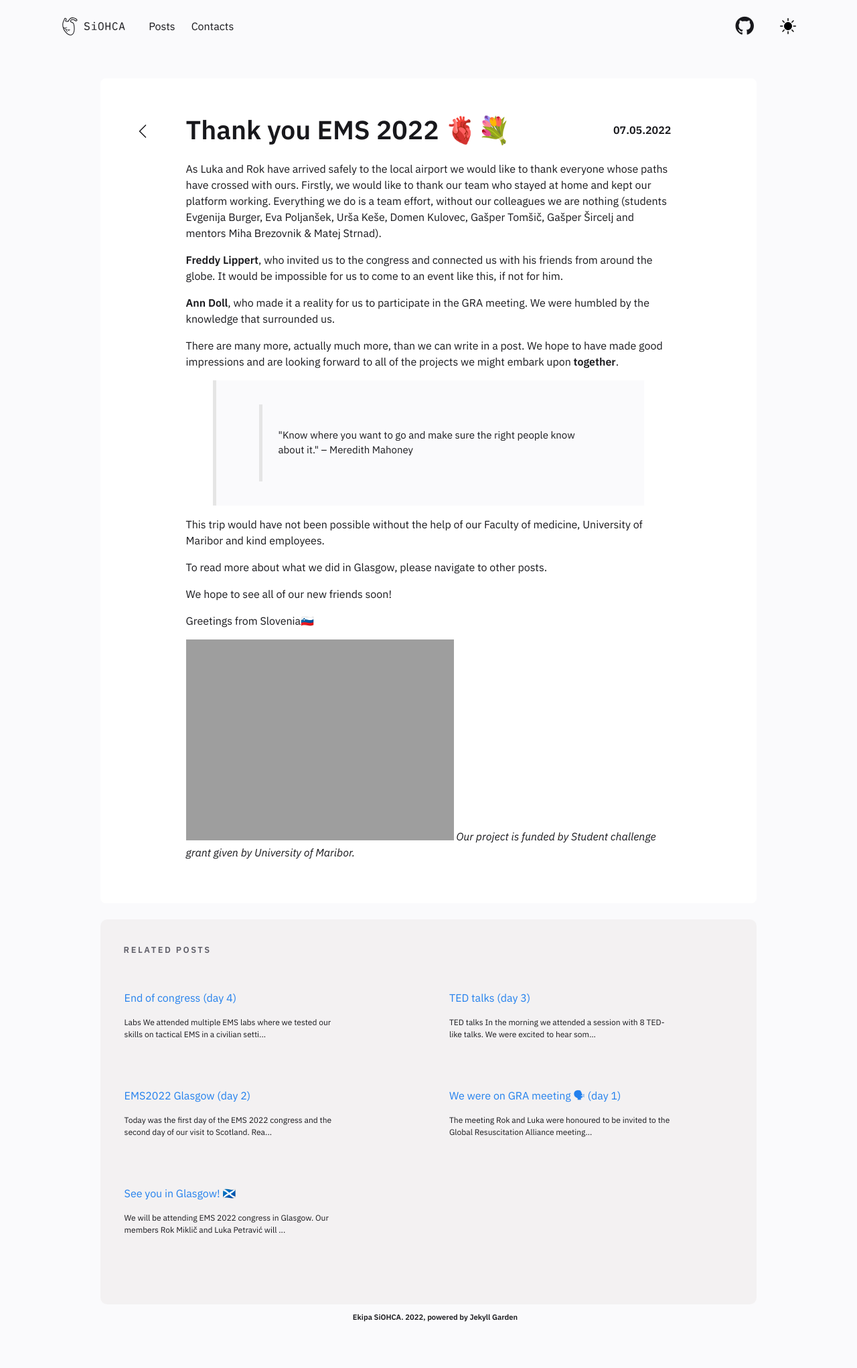
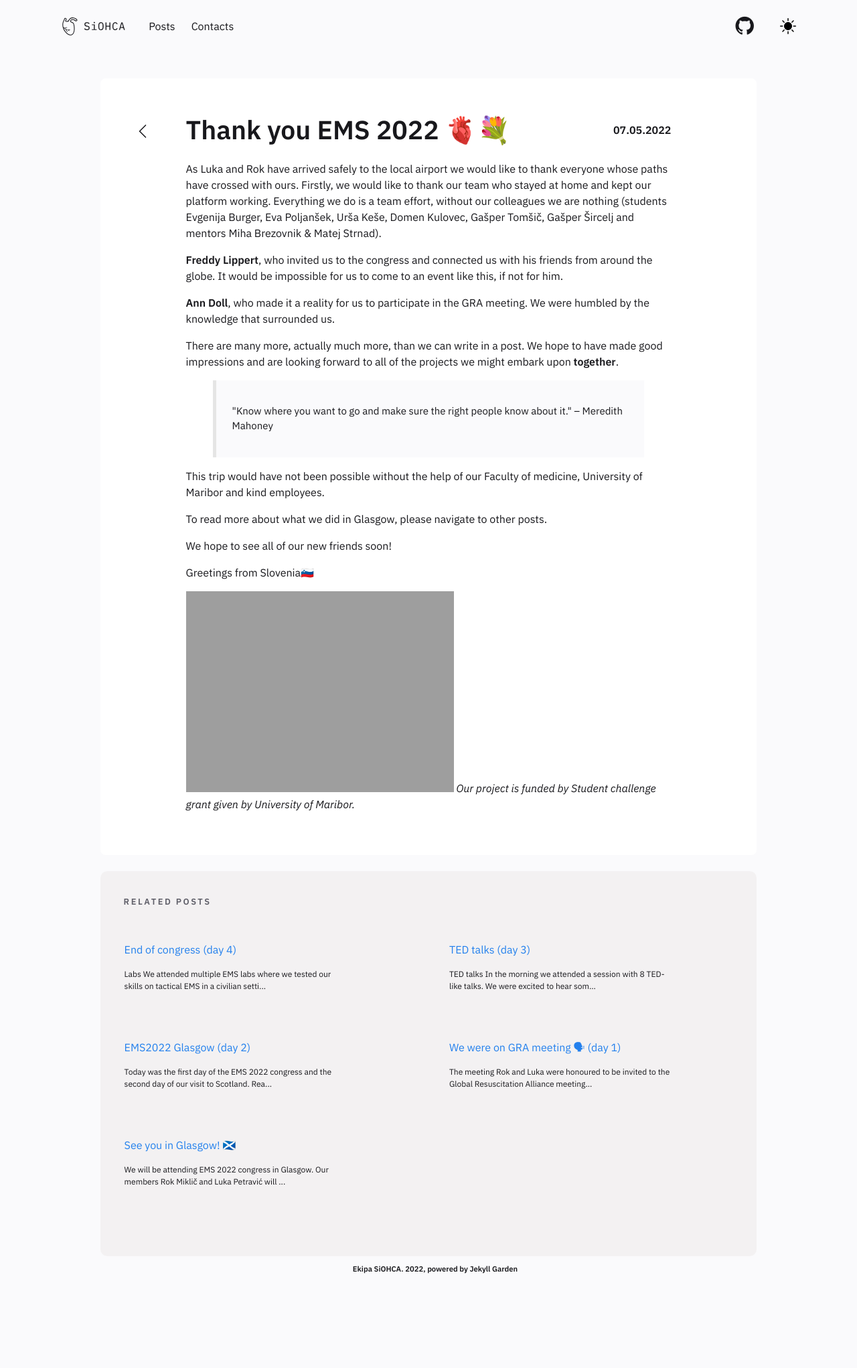
Before and after one commit to SterArcher/OHCA-registry-Slovenia, a Jekyll site: the page built from _posts/2022-05-07-Thank you EMS2022.md, in a window 1280 px wide. Shown: the whole page at 67% size. Built offline with Jekyll 4.4.1, drawn with Linux system fonts in a browser that asks for light colours; nearby versions of some CDN libraries; after the commit the page ends 1971 px from its top, so only the background shows below that.

Commit message:
fix quote

```diff
--- a/_posts/2022-05-07-Thank you EMS2022.md
+++ b/_posts/2022-05-07-Thank you EMS2022.md
@@ -12,8 +12,8 @@ As Luka and Rok have arrived safely to the local airport we would like to thank
 
 There are many more, actually much more, than we can write in a post. We hope to have made good impressions and are looking forward to all of the projects we might embark upon **together**.
 
->> "Know where you want to go and make sure the right people know about it."
->> -- Meredith Mahoney
+> "Know where you want to go and make sure the right people know about it."
+> -- Meredith Mahoney
 
 This trip would have not been possible without the help of our Faculty of medicine, University of Maribor and kind employees.
 
```
